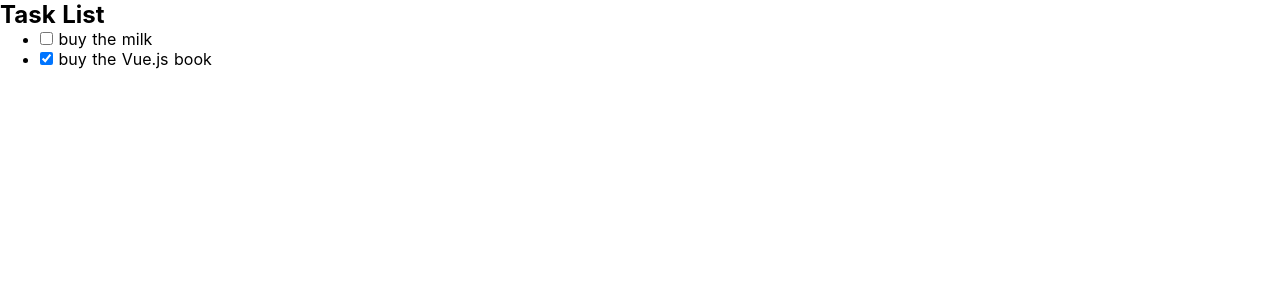
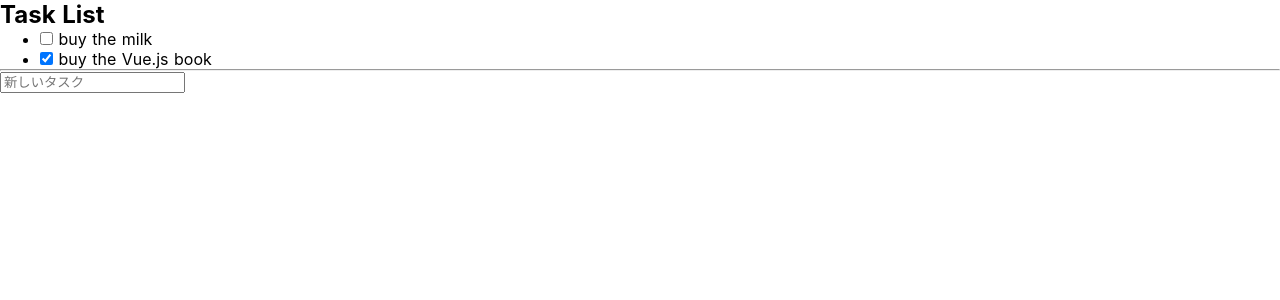
Before and after one commit to morikiyo/dont-do-it, a Nuxt app: page /tasks in a window 1280 px wide. Shown: the top 300 px of the page. Built offline with nearby package versions, Linux system fonts and the light colour scheme.

Commit message:
feat: add task

```diff
--- a/pages/tasks.vue
+++ b/pages/tasks.vue
@@ -4,20 +4,49 @@
       <h2>Task List</h2>
       <ul class="list-group">
         <li v-for="task in tasks" v-bind:key="task.id" class="list-group-item">
-          <input v-bind:checked="task.done" type="checkbox" />
+          <input
+            v-bind:checked="task.done"
+            v-on:change="toggleTaskStatus(task)"
+            type="checkbox"
+          />
           {{ task.name }}
         </li>
       </ul>
+      <hr />
+      <form v-on:submit.prevent="addTask">
+        <div class="form-group">
+          <input
+            v-model="newTaskName"
+            type="text"
+            class="form-control"
+            placeholder="新しいタスク"
+          />
+        </div>
+      </form>
     </div>
   </div>
 </template>
 
 <script>
 export default {
+  data() {
+    return {
+      newTaskName: ''
+    }
+  },
   computed: {
     tasks() {
       return this.$store.state.tasks.list
     }
+  },
+  methods: {
+    addTask() {
+      this.$store.commit('tasks/addTask', { name: this.newTaskName })
+      this.newTaskName = ''
+    },
+    toggleTaskStatus(task) {
+      this.$store.commit('tasks/toggleTaskStatus', { id: task.id })
+    }
   }
 }
 </script>
--- a/store/tasks.js
+++ b/store/tasks.js
@@ -10,7 +10,25 @@ export const state = () => ({
       name: 'buy the Vue.js book',
       done: true
     }
-  ]
+  ],
+  nextTaskId: 3
 })
 
-export const mutations = {}
+export const mutations = {
+  addTask(state, { name }) {
+    state.list.push({
+      id: state.nextTaskId,
+      name,
+      done: false
+    })
+    state.nextTaskId++
+  },
+  toggleTaskStatus(state, { id }) {
+    const filtered = state.list.filter((task) => {
+      return task.id === id
+    })
+    filtered.forEach((task) => {
+      task.done = !task.done
+    })
+  }
+}
```
